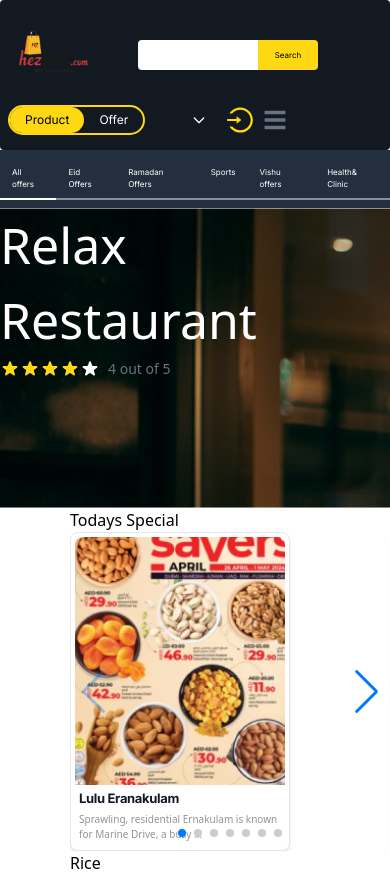
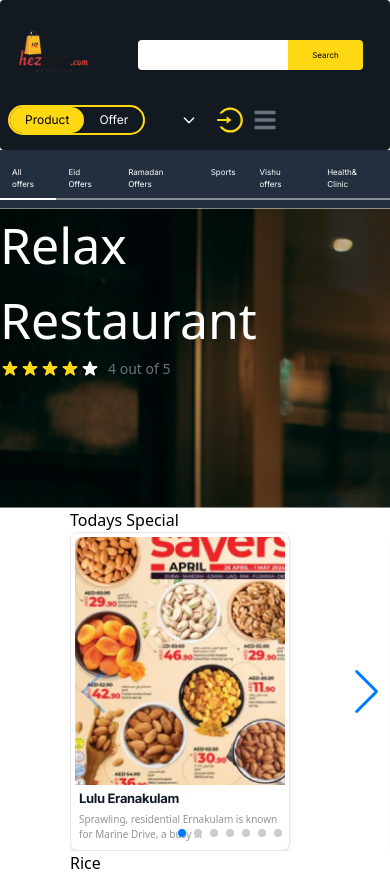
Before and after one commit to azmincn007/D4D, a React (Vite) app: page /resto in a window 390 px wide. Built offline with nearby package versions, Linux system fonts and the light colour scheme; a web font is replaced by a local one.

Commit message:
latest commit

```diff
--- a/src/Components/Navbar.jsx
+++ b/src/Components/Navbar.jsx
@@ -13,7 +13,7 @@
 export function NavbarComponent() {
   const [openModal, setOpenModal] = useState(false);
   const [authValue, setAuthValue] = useContext(AuthContext);
-  const [Tabscreen, setTabscreen] = useState(window.innerWidth < 770);
+  const [Tabscreen, setTabscreen] = useState(window.innerWidth < 820);
 
   const handleLoginClick = () => {
     setOpenModal(true);
@@ -25,7 +25,7 @@
   };
 
   const handleResize = () => {
-    setTabscreen(window.innerWidth <= 770);
+    setTabscreen(window.innerWidth <= 820);
   };
 
   useEffect(() => {
@@ -50,7 +50,7 @@
           </div>
         </div>
         <div className="right flex items-center">
-          <div className='mr-[20px]'><Toggle /></div>
+          <div className='mr-[20px] Tab:mr-[10px]'><Toggle /></div>
 
           <Regiondropdown />
           {Tabscreen ? (
--- a/src/styles/nav.css
+++ b/src/styles/nav.css
@@ -162,3 +162,55 @@
 
 
 }
+
+
+@media (max-width: 900px) {
+
+
+
+
+.inputfield{
+  width: 120px;
+  height: 30px;
+
+}
+
+.navbutton{
+  font-size: 8px;
+  width: 60px;
+  height: 30px;
+
+  }
+  .toggleButton{
+    height: 30px;
+    .activeButton{
+      padding: 10px 15px;
+    }
+    .inactiveButton{
+      padding: 10px 15px;
+
+    }
+  }
+
+}
+
+
+@media (max-width: 1035px) {
+
+
+
+
+  .inputfield{
+    width: 150px;
+    height: 30px;
+
+  }
+
+  .navbutton{
+    font-size: 8px;
+    width: 75px;
+    height: 30px;
+
+    }
+
+  }
```
